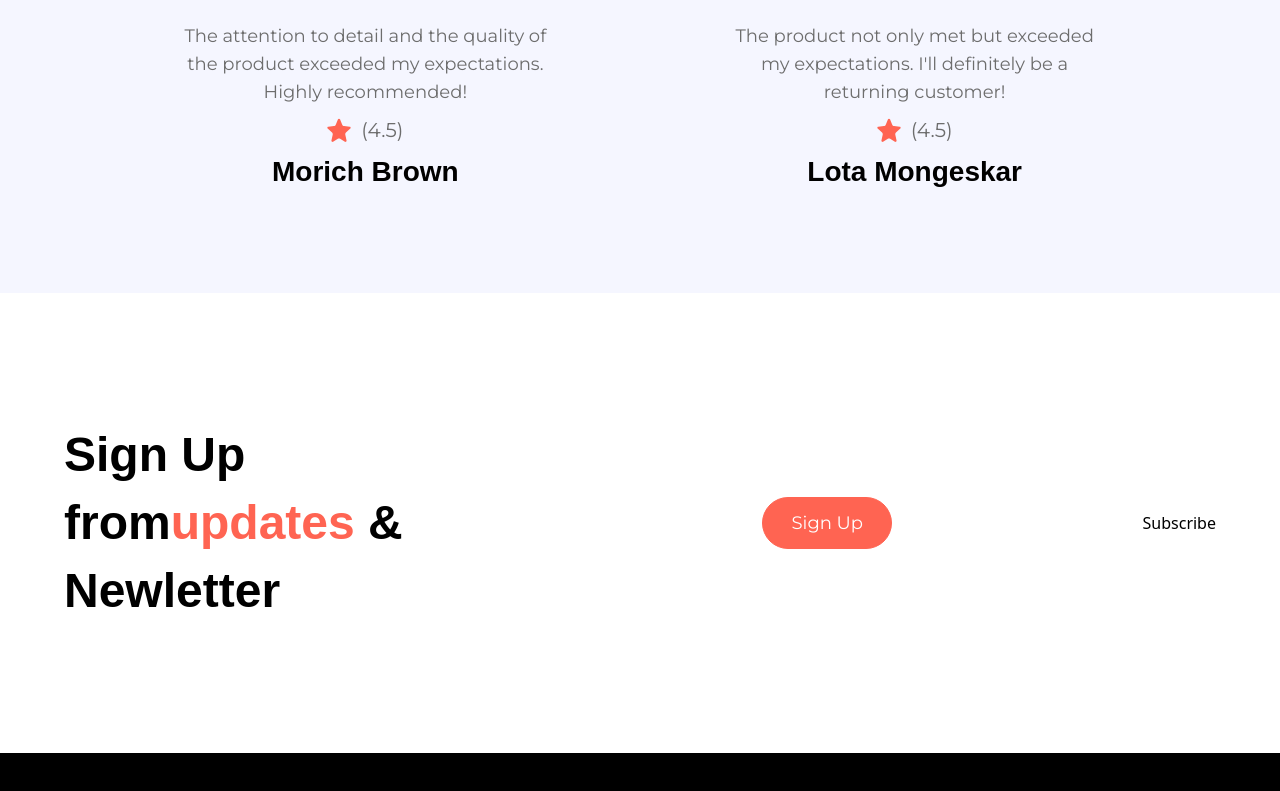
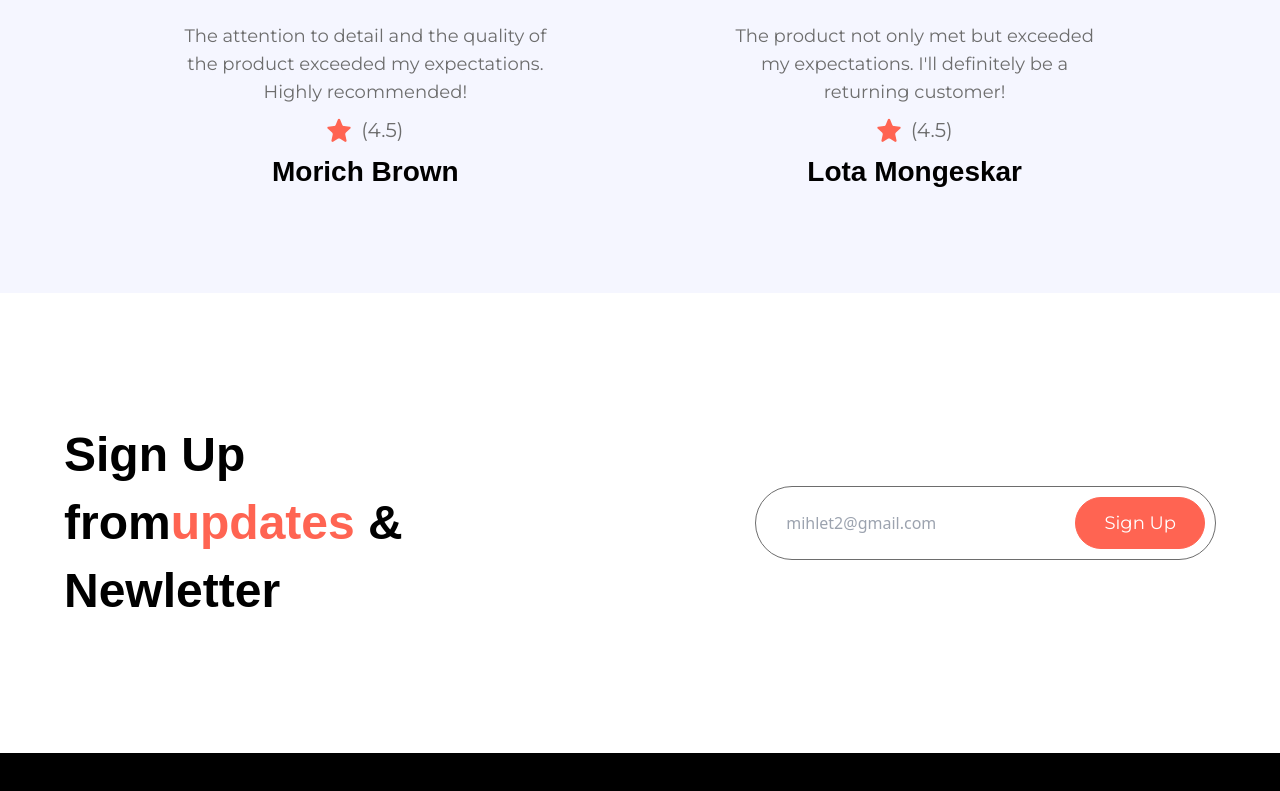
Before and after one commit to mihret1/laravel-project, a React (Vite) app in the folder client/: page / in a window 1280 px wide. Shown: the part 3775-4566 px from the top of the page. Built offline with nearby package versions, Linux system fonts and the light colour scheme; a web font is replaced by a local one.

Commit message:
done with the subscribe

```diff
--- a/client/src/sections/Subscribe.jsx
+++ b/client/src/sections/Subscribe.jsx
@@ -8,10 +8,15 @@
             Sign Up from
             <span className='text-coral-red'>updates</span> & Newletter
           </h3>
-          <div>
-            <Button label='Sign Up' fullwidth/>
-          </div>
-       Subscribe
+           <div className='lg:max-w-[40%] w-full flex items-center max-sm:flex-col gap-5 p-2.5
+            sm:border sm:border-slate-gray rounded-full'>
+            <input type='text' placeholder='mihlet2@gmail.com' className='input'/>
+             <div className='flex max-sm:justify-end items-center max-sm:w-full'>
+             <Button label='Sign Up' fullwidth/>
+
+             </div>
+           </div>
+
     </section>
   )
 }
```
